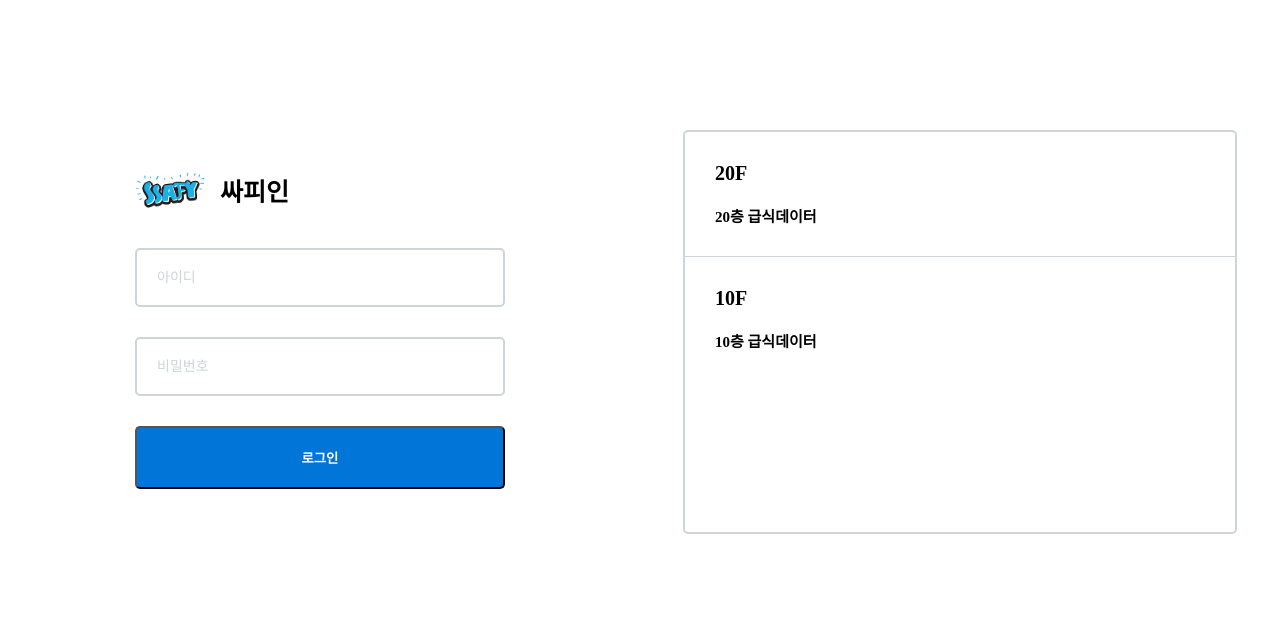
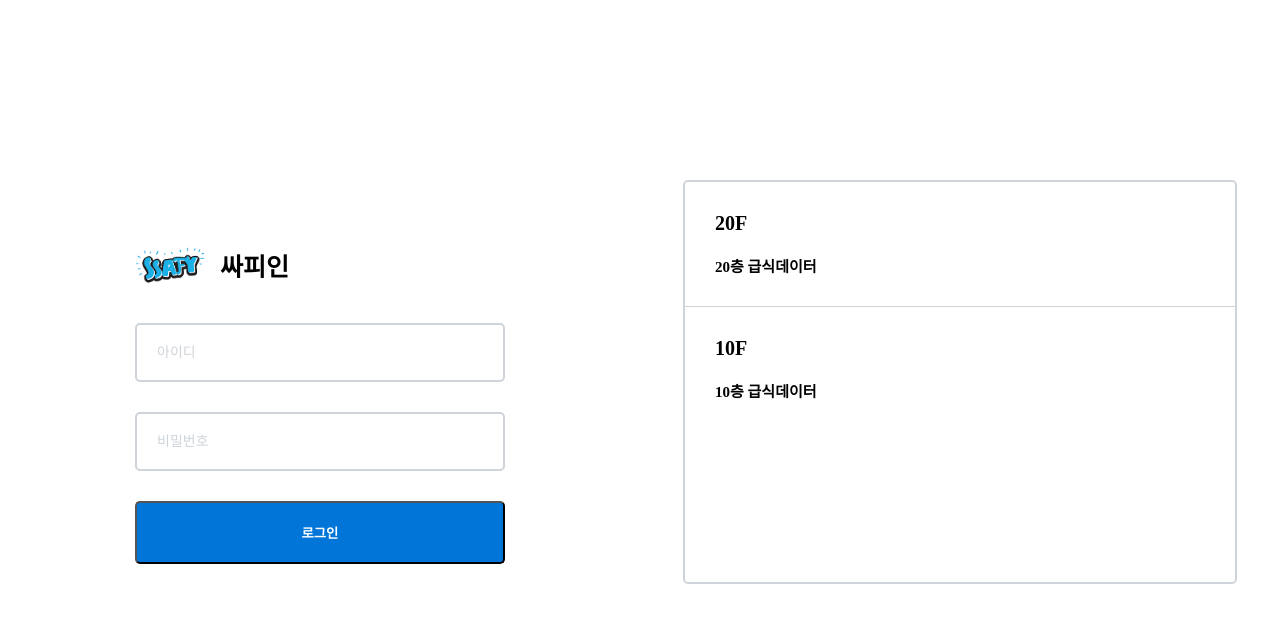
Before and after one commit to address0/Joo_hyeonyeong, a Django app: template articles/templates/articles/index.html in a window 1280 px wide. Shown: the part 33-656 px from the top of the page. Run offline with Django 4.2, Linux system fonts and the light colour scheme; the template is opened without the code that fills it: values that come from a table or form of the project are taken from there, others are empty; parts of the project's set-up code (start-up, migrations or seed data) failed here and were passed over.

Commit message:
css 디자인 수정

```diff
--- a/articles/urls.py
+++ b/articles/urls.py
@@ -4,5 +4,4 @@
 app_name = 'articles'
 urlpatterns = [
     path('', views.index, name='index'),
-    path('login/', views.login, name='login')
 ]
--- a/static/style.css
+++ b/static/style.css
@@ -62,7 +62,7 @@
   font-size: 15px;
 }
 .box-center {
-  margin-top: 130px;
+  margin-top: 180px;
 }
 .login-size {
   width: 400px;
```
